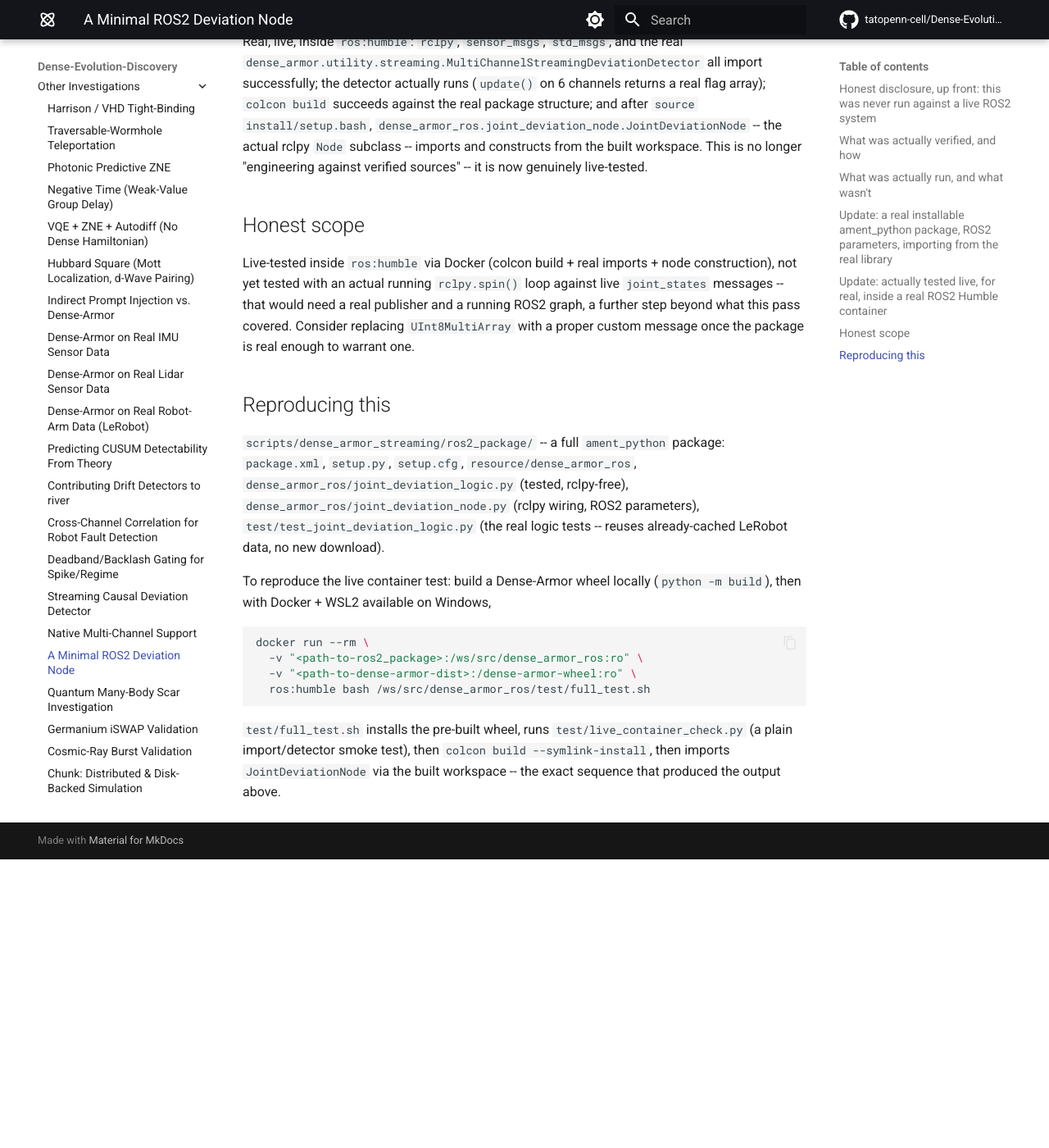
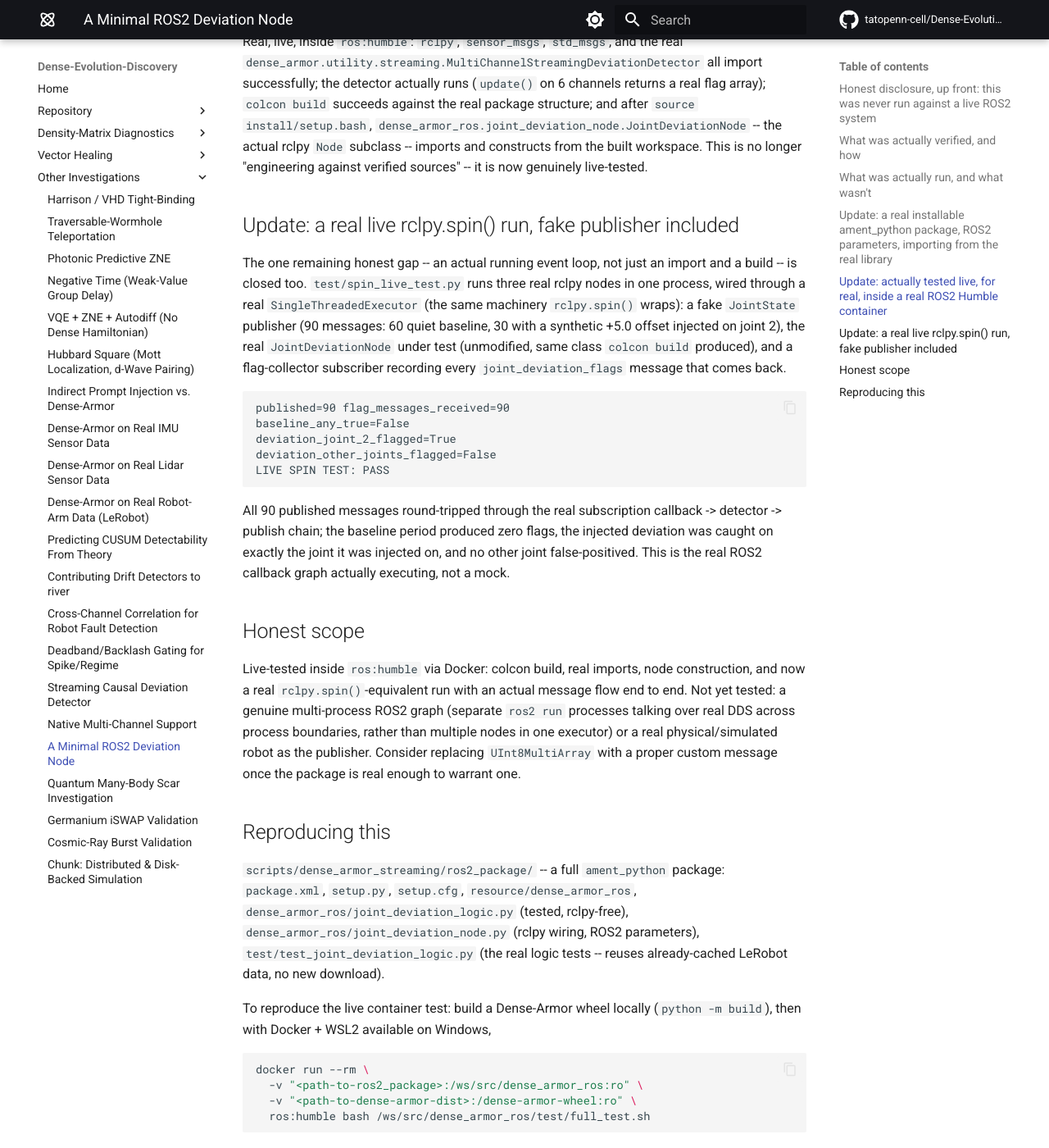
Before and after one commit to tatopenn-cell/Dense-Evolution-Discovery, an MkDocs documentation site: the page built from docs/ros2_deviation_node.md, in a window 1280 px wide and 1400 px high, scrolled down 3443 px. Shown: the whole window at 82% size. Built offline with MkDocs 1.6.1 and Material for MkDocs 9.7.7, drawn with Linux system fonts in a browser that asks for light colours; comment, search, counter and statistics services are not loaded; before the commit the page ends 4491 px from its top, so only the background shows below that; some of the changed text lies outside the part shown.

Commit message:
Experiment 50: live rclpy.spin() test with a fake publisher (#127)
Closes the last honest gap in the ROS2 node docs -- a real
SingleThreadedExecutor runs a fake JointState publisher, the real
JointDeviationNode, and a flag collector together. 90 messages
published and round-tripped, baseline clean, injected single-joint
deviation correctly flagged with no false positives elsewhere.

````diff
--- a/docs/ros2_deviation_node.md
+++ b/docs/ros2_deviation_node.md
@@ -149,13 +149,38 @@
 actual rclpy `Node` subclass -- imports and constructs from the built workspace. This is no
 longer "engineering against verified sources" -- it is now genuinely live-tested.
 
+## Update: a real live rclpy.spin() run, fake publisher included
+
+The one remaining honest gap -- an actual running event loop, not just an import and a
+build -- is closed too. `test/spin_live_test.py` runs three real rclpy nodes in one
+process, wired through a real `SingleThreadedExecutor` (the same machinery
+`rclpy.spin()` wraps): a fake `JointState` publisher (90 messages: 60 quiet baseline,
+30 with a synthetic +5.0 offset injected on joint 2), the real `JointDeviationNode`
+under test (unmodified, same class `colcon build` produced), and a flag-collector
+subscriber recording every `joint_deviation_flags` message that comes back.
+
+```
+published=90 flag_messages_received=90
+baseline_any_true=False
+deviation_joint_2_flagged=True
+deviation_other_joints_flagged=False
+LIVE SPIN TEST: PASS
+```
+
+All 90 published messages round-tripped through the real subscription callback ->
+detector -> publish chain; the baseline period produced zero flags, the injected
+deviation was caught on exactly the joint it was injected on, and no other joint
+false-positived. This is the real ROS2 callback graph actually executing, not a mock.
+
 ## Honest scope
 
-Live-tested inside `ros:humble` via Docker (colcon build + real imports + node
-construction), not yet tested with an actual running `rclpy.spin()` loop against live
-`joint_states` messages -- that would need a real publisher and a running ROS2 graph, a
-further step beyond what this pass covered. Consider replacing `UInt8MultiArray` with a
-proper custom message once the package is real enough to warrant one.
+Live-tested inside `ros:humble` via Docker: colcon build, real imports, node
+construction, and now a real `rclpy.spin()`-equivalent run with an actual message flow
+end to end. Not yet tested: a genuine multi-process ROS2 graph (separate `ros2 run`
+processes talking over real DDS across process boundaries, rather than multiple nodes
+in one executor) or a real physical/simulated robot as the publisher. Consider
+replacing `UInt8MultiArray` with a proper custom message once the package is real
+enough to warrant one.
 
 ## Reproducing this
 
@@ -178,5 +203,6 @@
 
 `test/full_test.sh` installs the pre-built wheel, runs `test/live_container_check.py` (a
 plain import/detector smoke test), then `colcon build --symlink-install`, then imports
-`JointDeviationNode` via the built workspace -- the exact sequence that produced the output
-above.
+`JointDeviationNode` via the built workspace, then runs `test/spin_live_test.py` (the real
+`rclpy.spin()`-equivalent fake-publisher run) -- the exact sequence that produced both
+sets of output above.
````
Also changed, not shown: README.md (+1 -1 lines), 3 other files.
